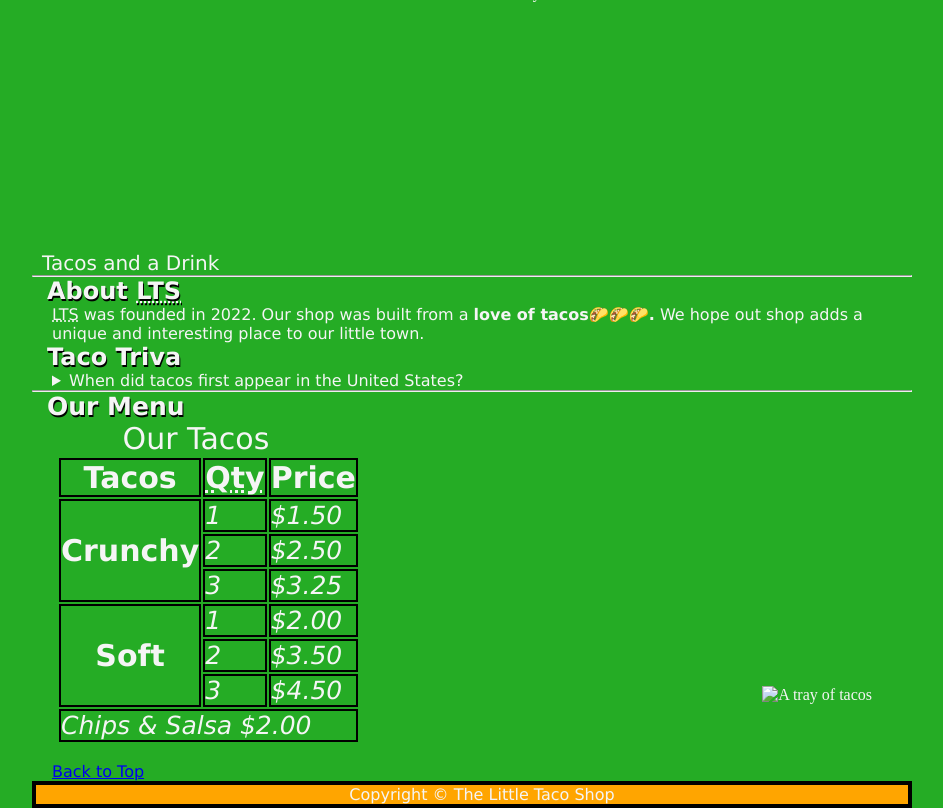
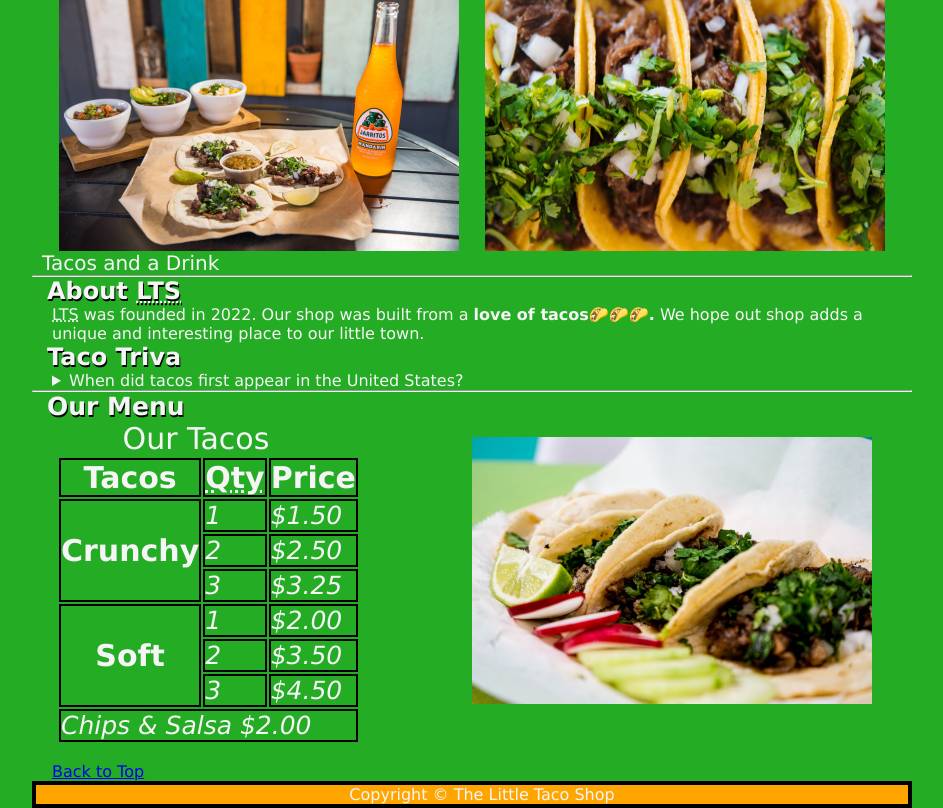
Before and after one commit to TKD5/littleTacoShop, a plain HTML site: page index.html in a window 1280 px wide. Shown: the part 178-986 px from the top of the page, without its empty margins (168-1111 px from the left). Drawn offline with Linux system fonts and the light colour scheme; the site is published under a folder, as on GitHub Pages, so addresses that start at the root find nothing.

Commit message:
Update index.html
Fixed the images problem

```diff
--- a/index.html
+++ b/index.html
@@ -34,8 +34,8 @@
 </nav>
 <figure>
     <div class="picture">
-        <img src="/img/tacos_and_drink_400x267.png" alt="tacos and a drink" title="We love tacos!" width="400" height="267">
-        <img src="/img/tacos_close_up_400x260.png" alt="A tray of tacos" width="400" height="267" class="hover">
+        <img src="img/tacos_and_drink_400x267.png" alt="tacos and a drink" title="We love tacos!" width="400" height="267">
+        <img src="img/tacos_close_up_400x260.png" alt="A tray of tacos" width="400" height="267" class="hover">
     </div>
 <figcaption>
        Tacos and a Drink
@@ -67,7 +67,7 @@
 
     <div class="picture_box">
         <div class="taco_image">
-            <img src="/img/tacos_tray_400x267.png" alt="A tray of tacos">
+            <img src="img/tacos_tray_400x267.png" alt="A tray of tacos">
         </div>
     <article id="menu">
     <h3>Our Menu</h3>
```
